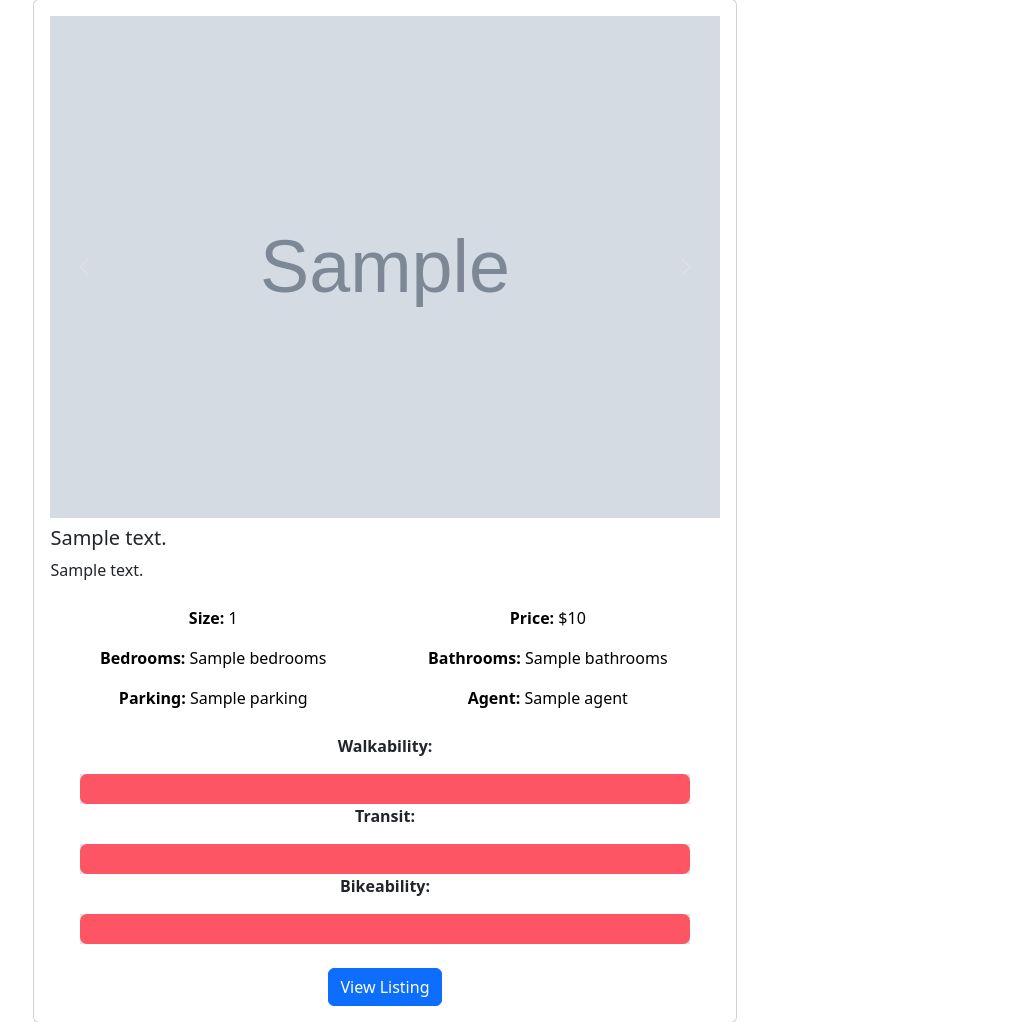
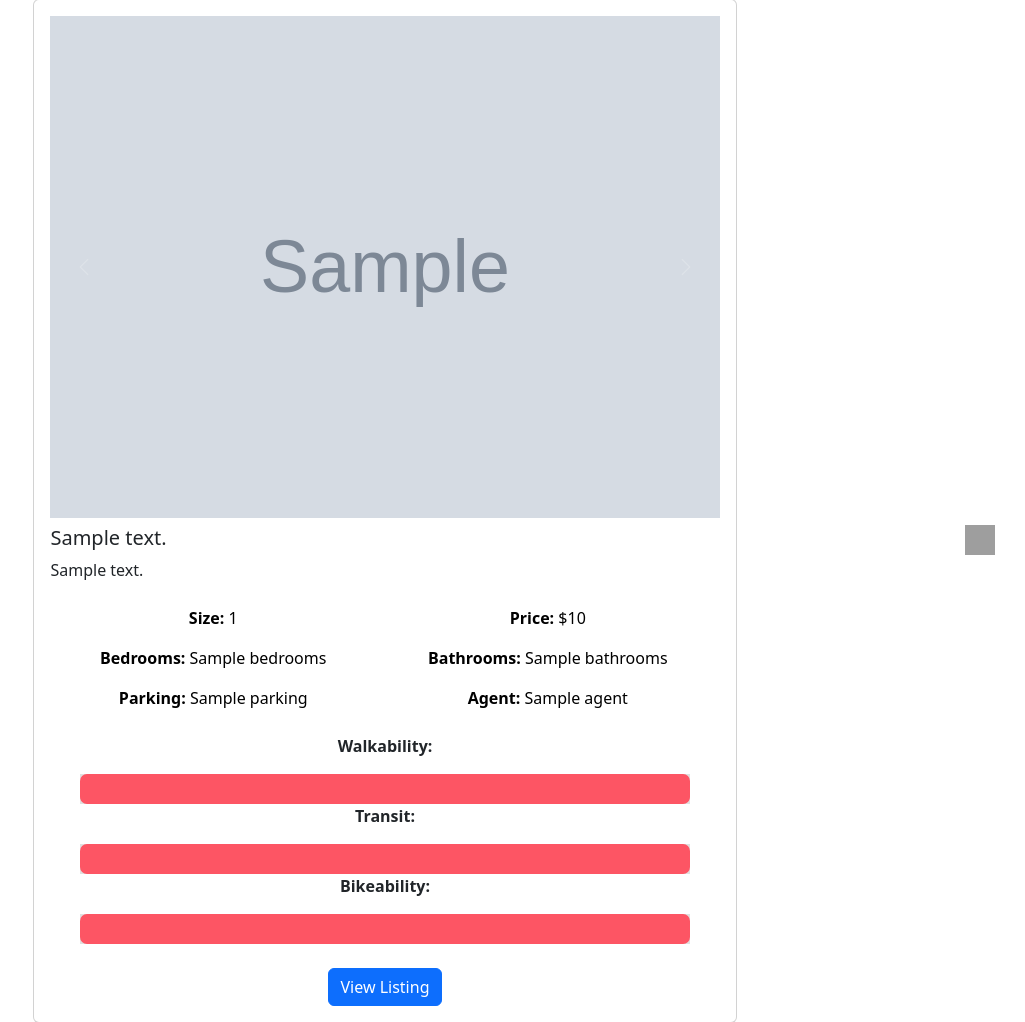
Before and after one commit to thabnir/ApartMatch, a Flask app: template templates/galleryview.html in a window 1280 px wide. Shown: the part 217-1239 px from the top of the page, without its empty margins (255-1280 px from the left). Run offline with Flask 3, Linux system fonts and the light colour scheme; the template is opened without the code that fills it: most values are stand-ins (such as "Sample title", 1, 10 or a date in 2020); grey boxes marked "Sample" are stand-in pictures; parts of the project's set-up code (start-up, migrations or seed data) failed here and were passed over; some libraries are stand-ins or nearby versions; grey boxes are pictures that could not be loaded.

Commit message:
Added email button

```diff
--- a/templates/galleryview.html
+++ b/templates/galleryview.html
@@ -63,7 +63,32 @@
         padding-top: 0;
         padding-bottom: 0;
       }
+      /* CSS for the email button */
+      .email-button {
+        position: fixed;
+        bottom: 20px;
+        right: 20px;
+        z-index: 999; /* Ensure it's above other content */
+      }
 
+      /* Style the link and icon */
+      .email-button a {
+        display: block;
+        background-color: white; /* Background color of the button */
+        border-radius: 50%;
+        width: 50px;
+        height: 50px;
+        text-align: center;
+        line-height: 50px;
+        color: white; /* Text color */
+        text-decoration: none;
+      }
+
+      /* Style the email icon */
+      .email-button img {
+        width: 30px;
+        height: 30px;
+      }
     </style>
   </head>
 
@@ -128,7 +153,7 @@
                 <td><strong>Agent: </strong>{{ apartment['agent'] }}</td>
               </tr>
             </table>
- <!-- Existing code above this -->
+
             <p><strong>Walkability:</strong></p>
             <div class="score-section">
               <div class="score-bar">
@@ -150,7 +175,6 @@
               </div>
             </div>
 
-            <!-- Existing code below this -->
             <br />
             <a
               class="btn btn-primary"
@@ -158,6 +182,11 @@
               >View Listing</a
             >
           </div>
+        <div class="email-button">
+          <a href="mailto:your@email.com">
+            <img src="email.png" alt="Email Icon" />
+          </a>
+        </div>
         </div>
       </div>
       {% endfor %}
```
